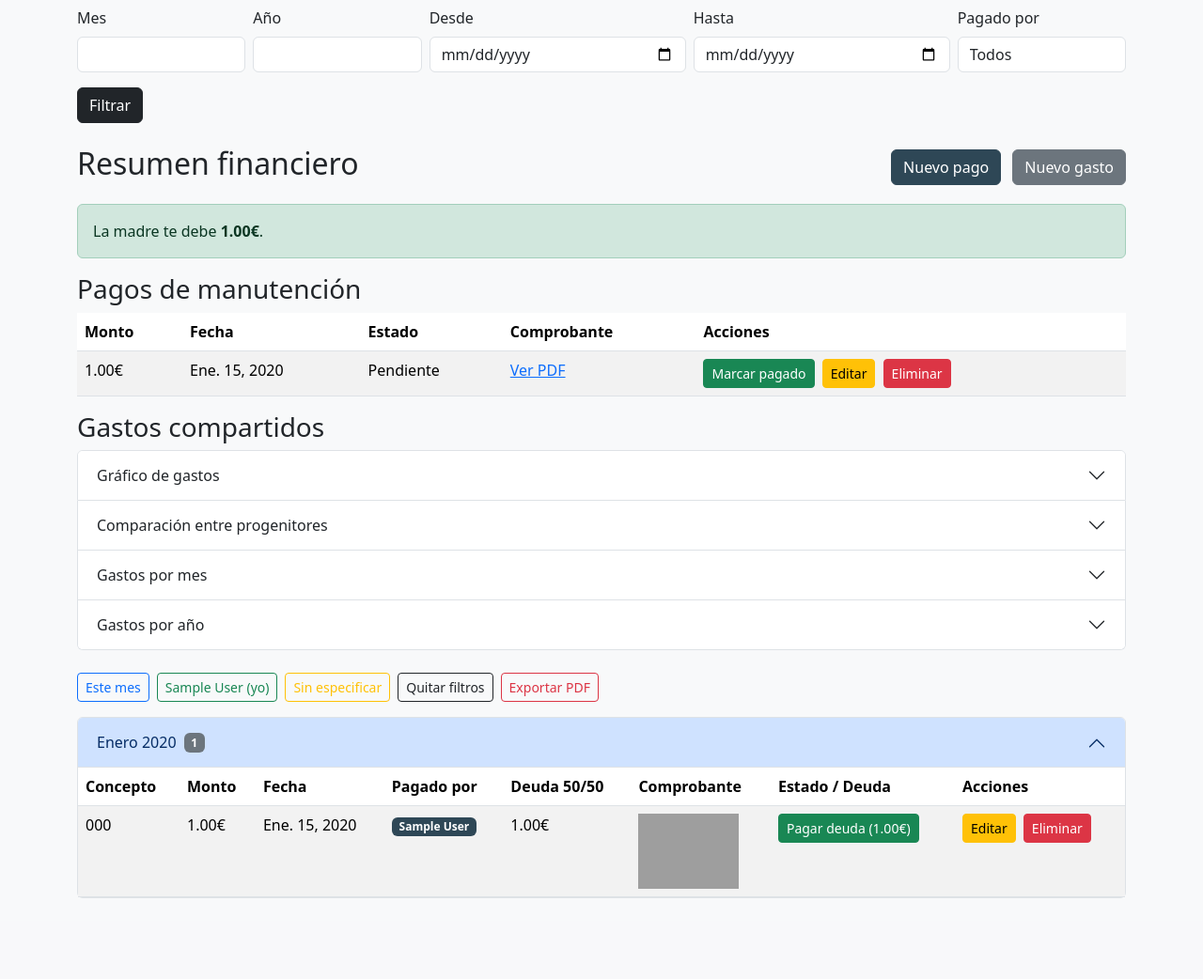
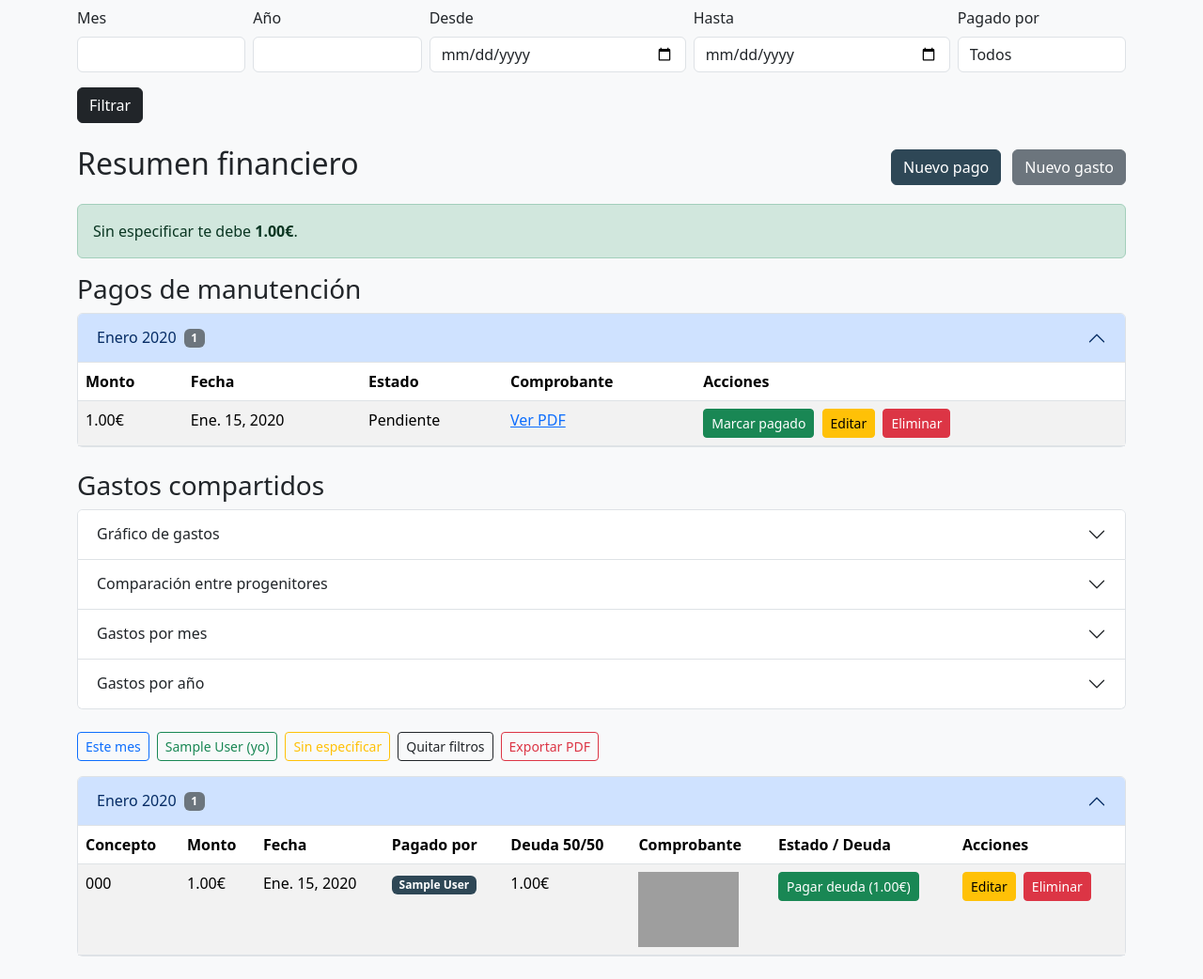
Before and after one commit to Isaac-sps/coparental_ALF, a Django app: page /finanzas/ in a window 1280 px wide. Shown: the part 120-1162 px from the top of the page at 94% size. Before the commit the page ends 1076 px from the top, so only its background shows below. Run offline with Django 3.2, Linux system fonts and the light colour scheme; a user stored in the database is signed in; tables that the repository leaves empty hold one stand-in row (values such as "Sample post"); parts of the project's set-up code (start-up, migrations or seed data) failed here and were passed over; some libraries are stand-ins or nearby versions; grey boxes are pictures that could not be loaded.

Commit message:
Mejorar resumen financiero y etiquetas de periodo

```diff
--- a/finanzas/models.py
+++ b/finanzas/models.py
@@ -50,6 +50,11 @@ class Pago(models.Model):
 
     def __str__(self):
         return f"Pago {self.monto}€ - {self.fecha} ({self.get_estado_display()})"
+
+    @property
+    def periodo_label(self):
+        """Mes y año del pago, para agrupar en la tabla (ej. 'Agosto 2026')."""
+        return date_format(self.fecha, "F Y").capitalize() if self.fecha else "Sin fecha"
 
 
 class Gasto(models.Model):
--- a/finanzas/templates/finanzas/pdf_resumen.html
+++ b/finanzas/templates/finanzas/pdf_resumen.html
@@ -84,11 +84,11 @@
         <h3>Balance general</h3>
 
         {% if balance > 0 %}
-            <p><strong>La madre te debe:</strong> {{ balance }}€</p>
+            <p><strong>{{ nombre_otro }} te debe:</strong> {{ balance }}€</p>
 
         {% elif balance < 0 %}
             <!-- balance negativo → eliminar el signo con slice -->
-            <p><strong>Tú debes a la madre:</strong> {{ balance|floatformat:2|slice:"1:" }}€</p>
+            <p><strong>Tú debes a {{ nombre_otro }}:</strong> {{ balance|floatformat:2|slice:"1:" }}€</p>
 
         {% else %}
             <p><strong>Ambos están equilibrados (0€).</strong></p>
--- a/finanzas/templates/finanzas/resumen.html
+++ b/finanzas/templates/finanzas/resumen.html
@@ -46,20 +46,37 @@
 </div>
 
 <!-- BALANCE AUTOMÁTICO -->
+{# BUGFIX: usa nombre_otro (relativo a quien mira la página) en vez del "la madre" fijo que había antes. #}
 {% if balance > 0 %}
 <div class="alert alert-success">
-  La madre te debe <strong>{{ balance }}€</strong>.
+  {{ nombre_otro }} te debe <strong>{{ balance }}€</strong>.
 </div>
 {% elif balance < 0 %}
 <div class="alert alert-warning">
-  Tú debes <strong>{{ balance|floatformat:2|slice:"1:" }}€</strong> a la madre.
+  Tú debes <strong>{{ balance|floatformat:2|slice:"1:" }}€</strong> a {{ nombre_otro }}.
 </div>
 {% else %}
 <div class="alert alert-info">Ambos están equilibrados (0€).</div>
 {% endif %}
 
 <h3>Pagos de manutención</h3>
-<table class="table table-striped">
+
+{% regroup pagos by periodo_label as pagos_por_periodo %}
+<div class="accordion mb-4" id="acordeonPagos">
+  {% for periodo in pagos_por_periodo %}
+  <div class="accordion-item">
+    <h2 class="accordion-header">
+      <button class="accordion-button {% if not forloop.first %}collapsed{% endif %}" type="button"
+        data-bs-toggle="collapse" data-bs-target="#colPagos{{ forloop.counter }}">
+        {{ periodo.grouper }}
+        <span class="badge bg-secondary ms-2">{{ periodo.list|length }}</span>
+      </button>
+    </h2>
+    <div id="colPagos{{ forloop.counter }}"
+         class="accordion-collapse collapse {% if forloop.first %}show{% endif %}"
+         data-bs-parent="#acordeonPagos">
+      <div class="accordion-body p-0">
+        <table class="table table-striped mb-0">
           <thead>
             <tr>
               <th>Monto</th>
@@ -70,7 +87,7 @@
             </tr>
           </thead>
           <tbody>
-    {% for pago in pagos %}
+            {% for pago in periodo.list %}
             <tr>
               <td>{{ pago.monto }}€</td>
               <td>{{ pago.fecha }}</td>
@@ -92,13 +109,16 @@
                 <a href="{% url 'finanzas:eliminar_pago' pago.pk %}" class="btn btn-sm btn-danger">Eliminar</a>
               </td>
             </tr>
-    {% empty %}
-    <tr>
-      <td colspan="5">No hay pagos registrados.</td>
-    </tr>
             {% endfor %}
           </tbody>
         </table>
+      </div>
+    </div>
+  </div>
+  {% empty %}
+  <p>No hay pagos registrados.</p>
+  {% endfor %}
+</div>
 
 <h3>Gastos compartidos</h3>
 
```
Lines whose indentation alone changed are shown as unchanged.
